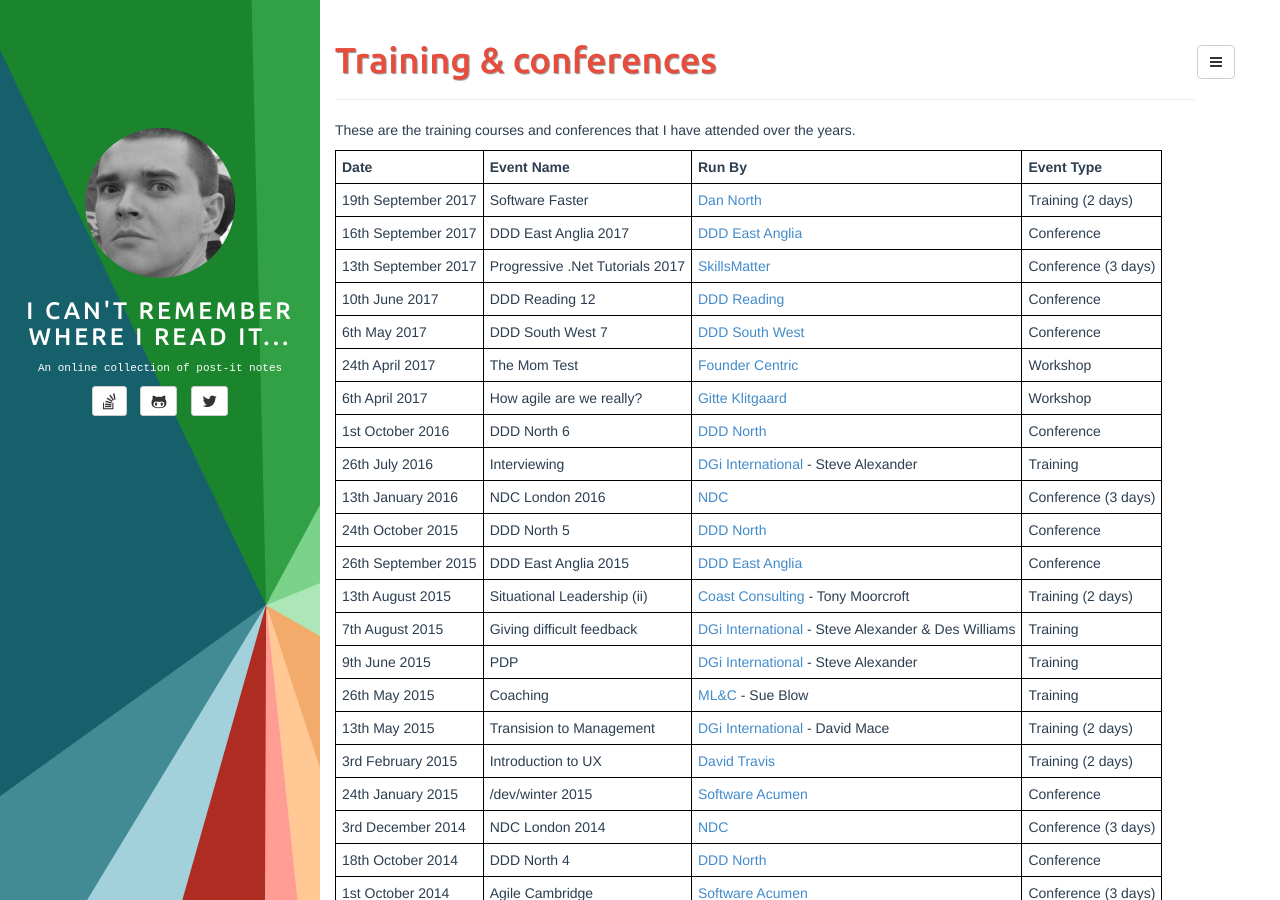
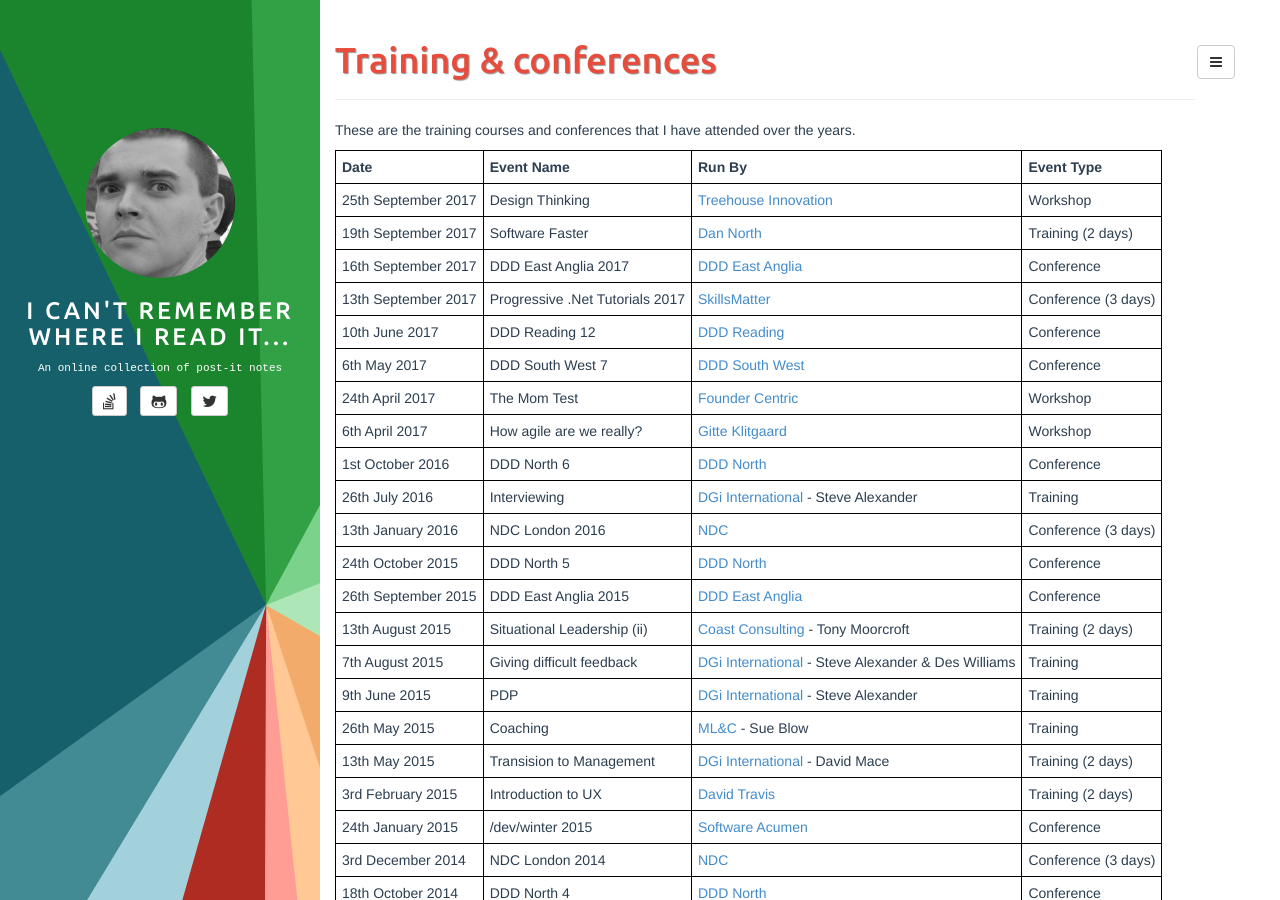
Before and after one commit to adrianbanks/adrianbanks.github.io, a Jekyll site: the page built from training.md, in a window 1280 px wide and 900 px high. Built offline with Jekyll 4.4.1, drawn with Linux system fonts in a browser that asks for light colours.

Commit message:
Add design thinking workshop

```diff
--- a/training.md
+++ b/training.md
@@ -7,6 +7,7 @@ These are the training courses and conferences that I have attended over the yea
 
 | **Date**            | **Event Name**                  | **Run By**                                               | **Event Type**      |
 | ------------------- | ------------------------------- | -------------------------------------------------------- | ------------------- |
+| 25th September 2017 | Design Thinking                 | [Treehouse Innovation][18]                               | Workshop            |
 | 19th September 2017 | Software Faster                 | [Dan North][17]                                          | Training (2 days)   |
 | 16th September 2017 | DDD East Anglia 2017            | [DDD East Anglia][8]                                     | Conference          |
 | 13th September 2017 | Progressive .Net Tutorials 2017 | [SkillsMatter][6]                                        | Conference (3 days) |
```
Also changed, not shown: other parts of training.md (+1 -0 lines).
